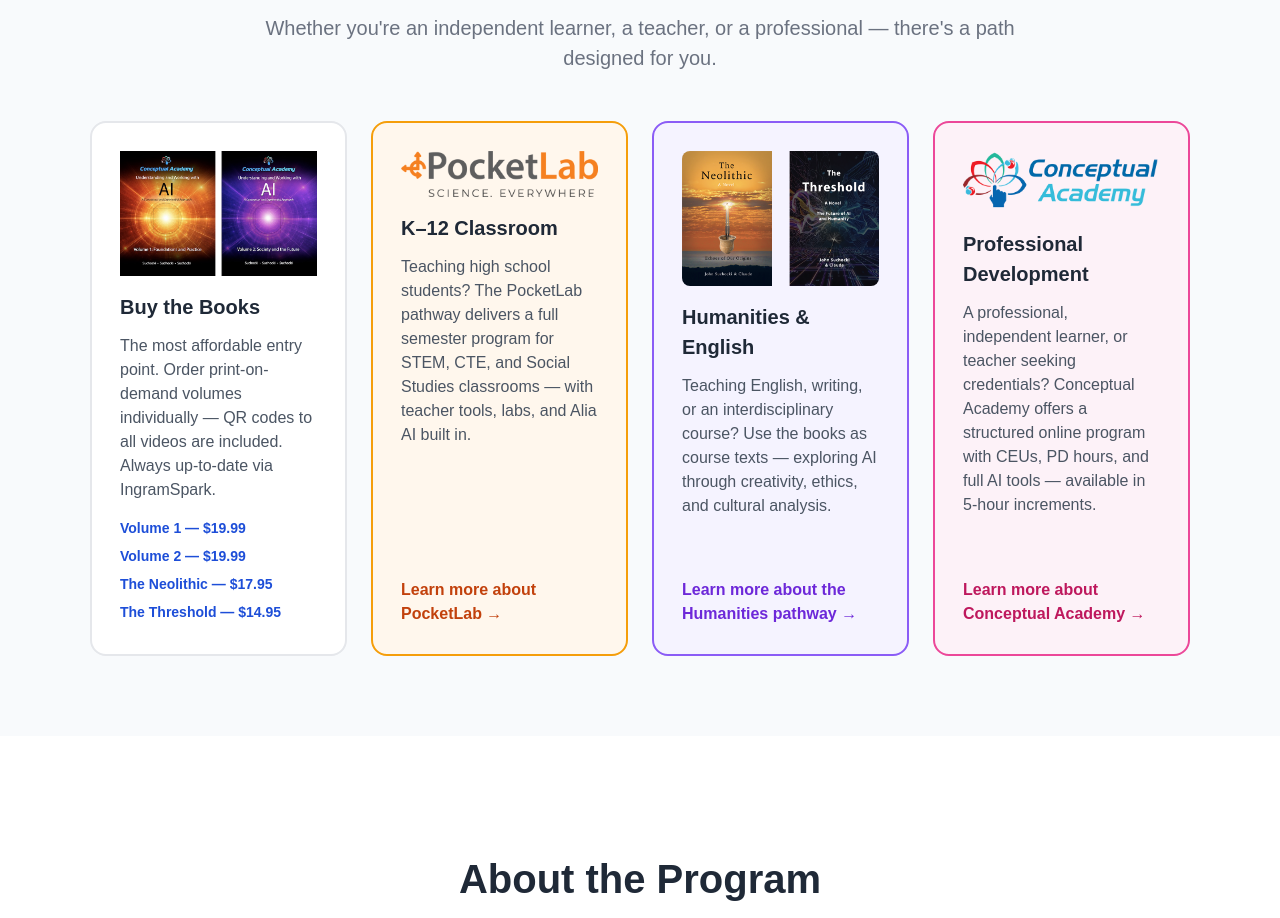
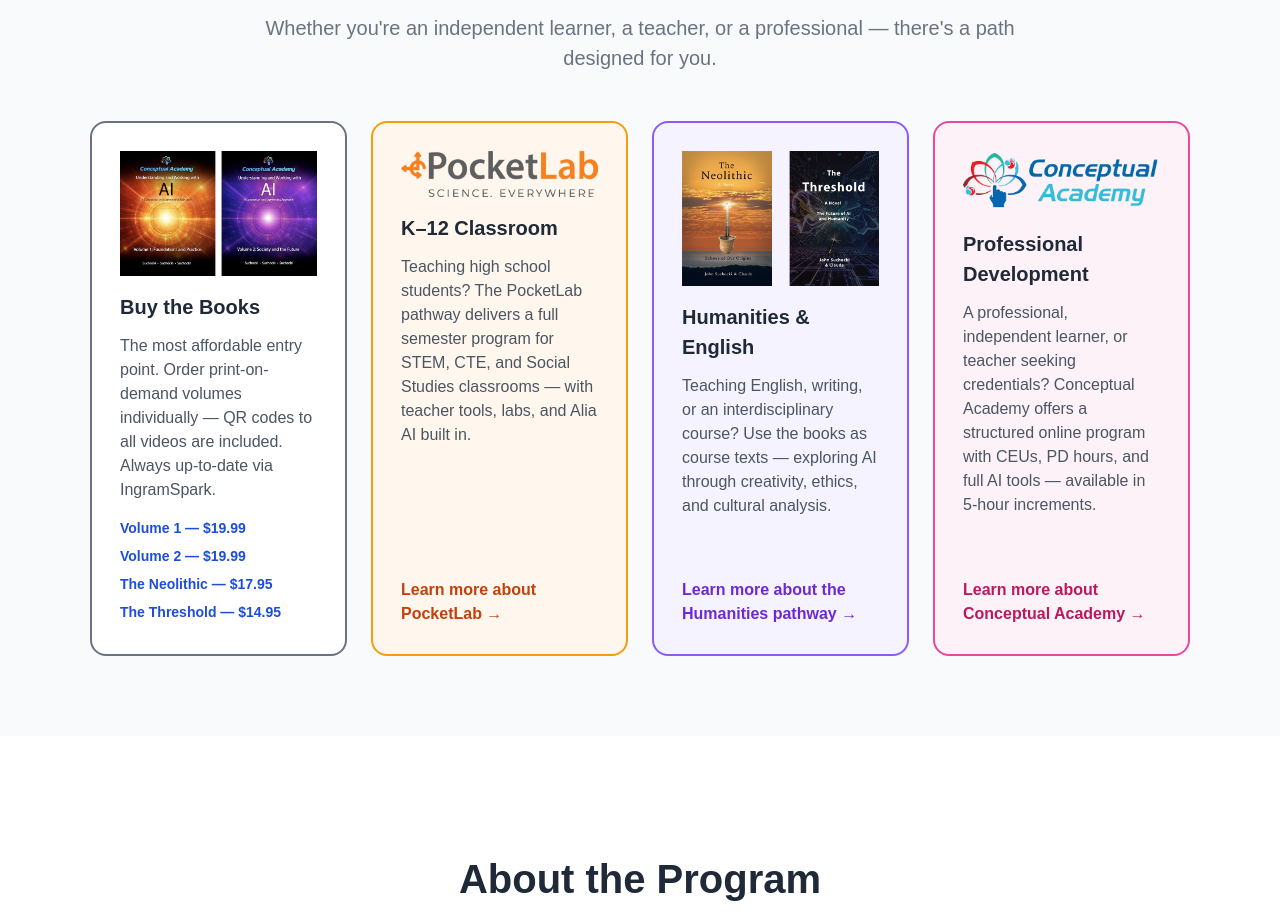
Before and after one commit to Suchocki88/UnderstandingAI.ai, a Next.js app: page / in a window 1280 px wide. Shown: the part 2780-3698 px from the top of the page. Built offline with nearby package versions, Linux system fonts and the light colour scheme.

Commit message:
Update page.tsx

```diff
--- a/app/page.tsx
+++ b/app/page.tsx
@@ -170,7 +170,7 @@ export default function Page() {
           <div style={{ display: "grid", gridTemplateColumns: "repeat(auto-fit, minmax(240px, 1fr))", gap: 24 }}>
 
             {/* Print */}
-            <div style={{ border: "2px solid #e5e7eb", borderRadius: 16, padding: 28, background: "#ffffff", display: "flex", flexDirection: "column", gap: 12 }}>
+            <div style={{ border: "2px solid #6b7280", borderRadius: 16, padding: 28, background: "#ffffff", display: "flex", flexDirection: "column", gap: 12 }}>
               <img src="/images/Volumes12.png" alt="Volumes 1 and 2" style={{ width: "100%", marginBottom: 4 }} />
               <h3 style={{ margin: 0, fontSize: 20 }}>Buy the Books</h3>
               <p style={{ color: "#4b5563", margin: 0, flexGrow: 1 }}>
@@ -198,7 +198,7 @@ export default function Page() {
 
             {/* Humanities */}
             <div style={{ border: "2px solid #8b5cf6", borderRadius: 16, padding: 28, background: "#f5f3ff", display: "flex", flexDirection: "column", gap: 12 }}>
-              <img src="/images/TwoNovels.png" alt="The Neolithic and The Threshold" style={{ width: "100%", borderRadius: 8, marginBottom: 4 }} />
+              <img src="/images/TwoNovels.png" alt="The Neolithic and The Threshold" style={{ width: "100%", marginBottom: 4 }} />
               <h3 style={{ margin: 0, fontSize: 20 }}>Humanities &amp; English</h3>
               <p style={{ color: "#4b5563", margin: 0, flexGrow: 1 }}>
                 Teaching English, writing, or an interdisciplinary course? Use the books as course texts — exploring AI through creativity, ethics, and cultural analysis.
```
